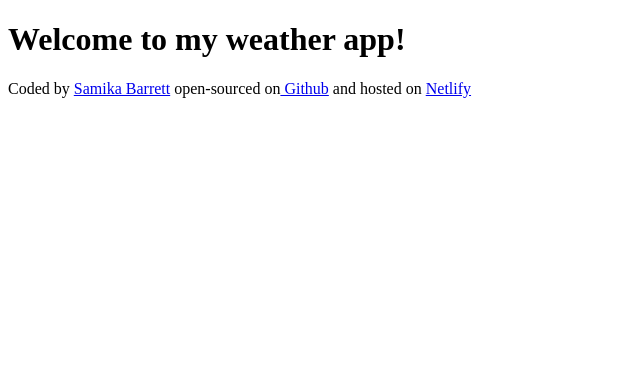
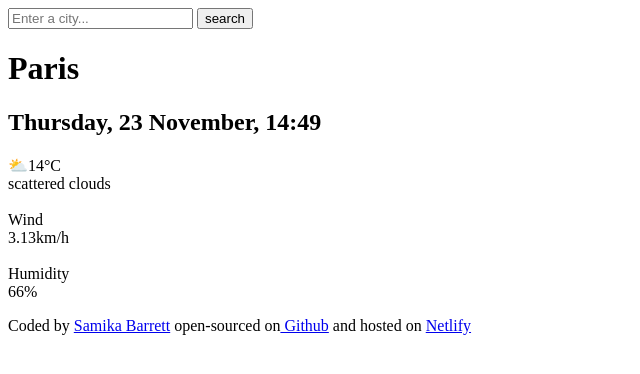
Before and after one commit to samikabarrett/My-Weather-App-Project, a plain HTML site: page index.html in a window 1280 px wide. Shown: the whole page, without its empty margins (0-640 px from the left). Drawn offline with Linux system fonts and the light colour scheme.

Commit message:
Updated html to include header h1/h2 and main html copy details

```diff
--- a/index.html
+++ b/index.html
@@ -6,7 +6,31 @@
     <title>My Weather App Project</title>
   </head>
   <body>
-    <h1>Welcome to my weather app!</h1>
+    <header>
+      <form>
+        <input type="search" placeholder="Enter a city..." required />
+        <input type="submit" value="search" />
+      </form>
+    </header>
+    <main>
+        <div>
+      <h1>Paris</h1>
+      <h2>Thursday, 23 November, 14:49</h2></div>
+      <p>
+        <div class="tempreture">
+        ⛅️14°C
+        <br />
+        scattered clouds</div> <div class="wind">
+        <br />
+        Wind
+        <br />
+        3.13km/h</div><div class="humidity">
+        <br />
+        Humidity
+        <br />
+        66%</div>
+      </p>
+    </main>
     <footer>
       Coded by
       <a href="https://github.com/samikabarrett" target="_blank">
```
